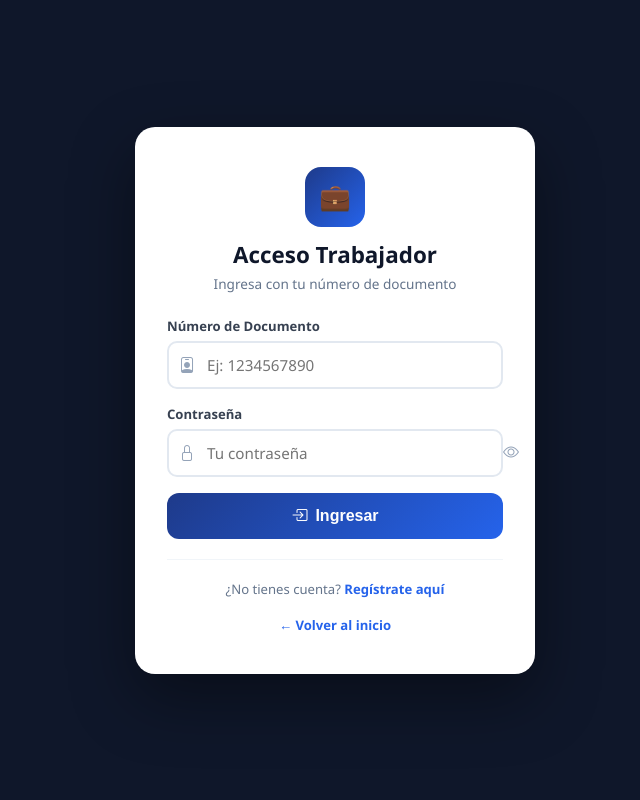
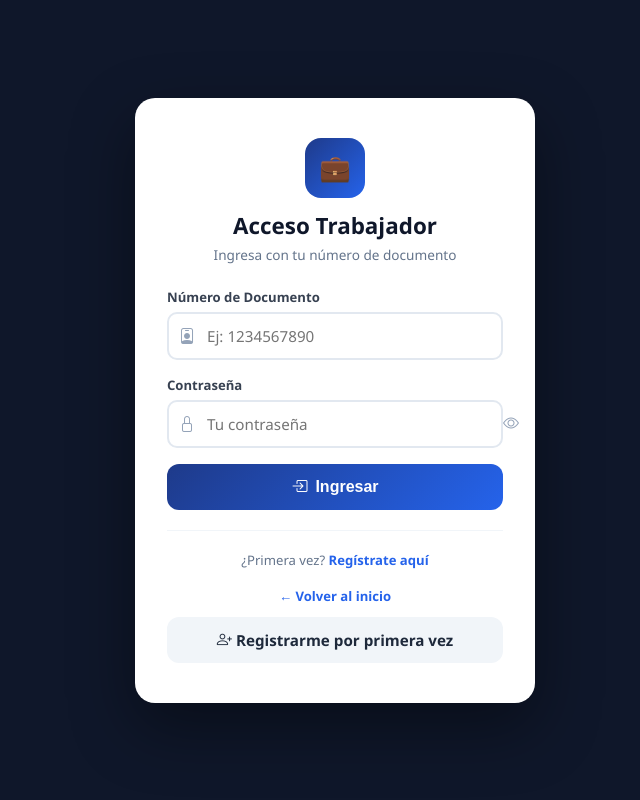
Before and after one commit to JhonieR9/app_servicios, a Flask app: template templates/trabajadores/login.html in a window 1280 px wide. Shown: the whole page, without its empty margins (305-945 px from the left). Run offline with Flask 3, Linux system fonts and the light colour scheme; the template is opened without the code that fills it, so the values that code supplies are empty.

Commit message:
Trabajador: inicio va al login con opcion de registro

```diff
--- a/templates/index.html
+++ b/templates/index.html
@@ -267,7 +267,7 @@
 
     <div class="cards">
         <!-- Trabajador -->
-        <a href="/trabajador/registro" class="role-card worker">
+        <a href="/trabajador/login" class="role-card worker">
             <div class="role-icon">💼</div>
             <div class="role-title">Soy Trabajador</div>
             <div class="role-desc">Registra tus habilidades y conecta con clientes que necesitan tus servicios</div>
--- a/templates/trabajadores/login.html
+++ b/templates/trabajadores/login.html
@@ -138,9 +138,12 @@
 
     <hr class="divider">
     <div class="links">
-        ¿No tienes cuenta? <a href="/trabajador/registro">Regístrate aquí</a><br><br>
+        ¿Primera vez? <a href="/trabajador/registro">Regístrate aquí</a><br><br>
         <a href="/">← Volver al inicio</a>
     </div>
+    <a href="/trabajador/registro" style="display:block;width:100%;padding:13px;margin-top:12px;background:#f1f5f9;color:#1e293b;border:none;border-radius:12px;font-size:0.95rem;font-weight:600;cursor:pointer;text-align:center;text-decoration:none;">
+        <i class="bi bi-person-plus"></i> Registrarme por primera vez
+    </a>
 </div>
 
 <script>
```
